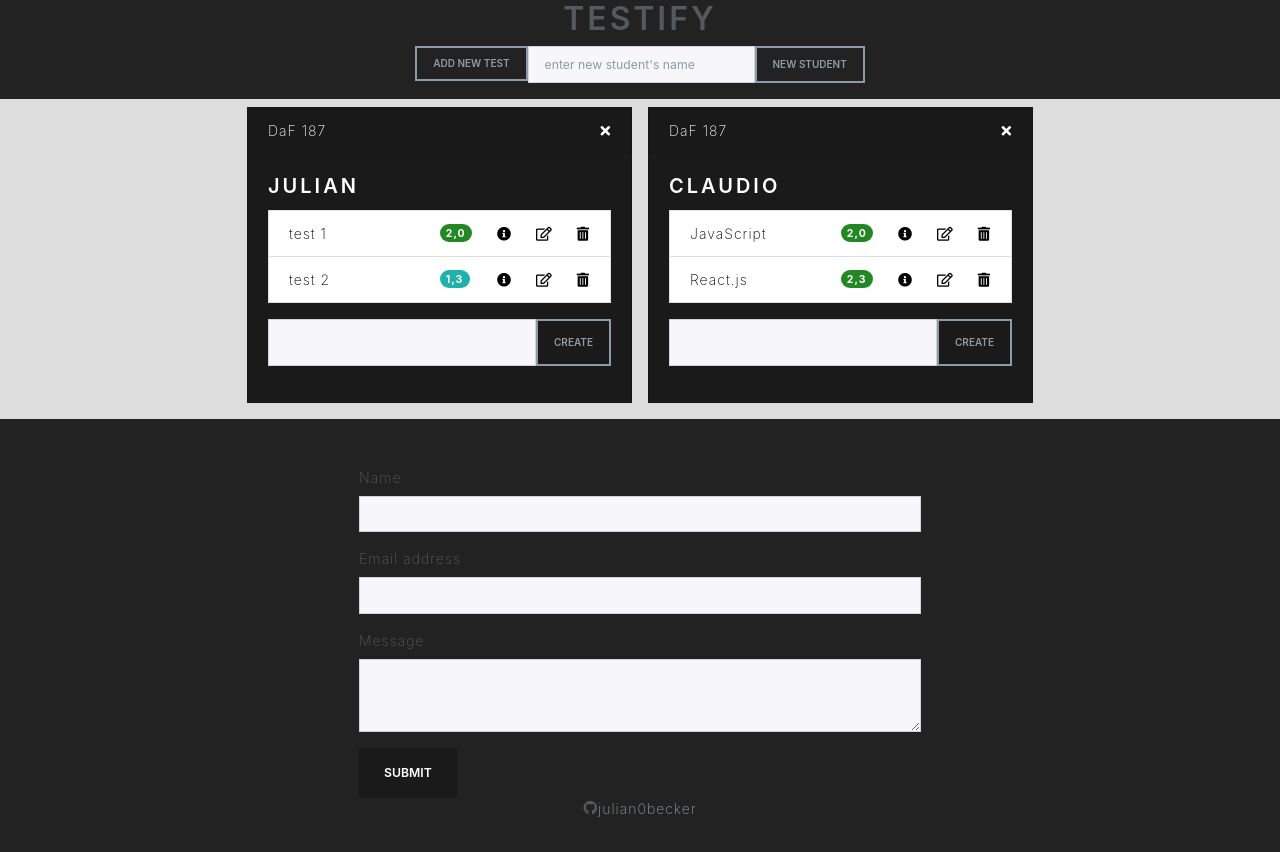
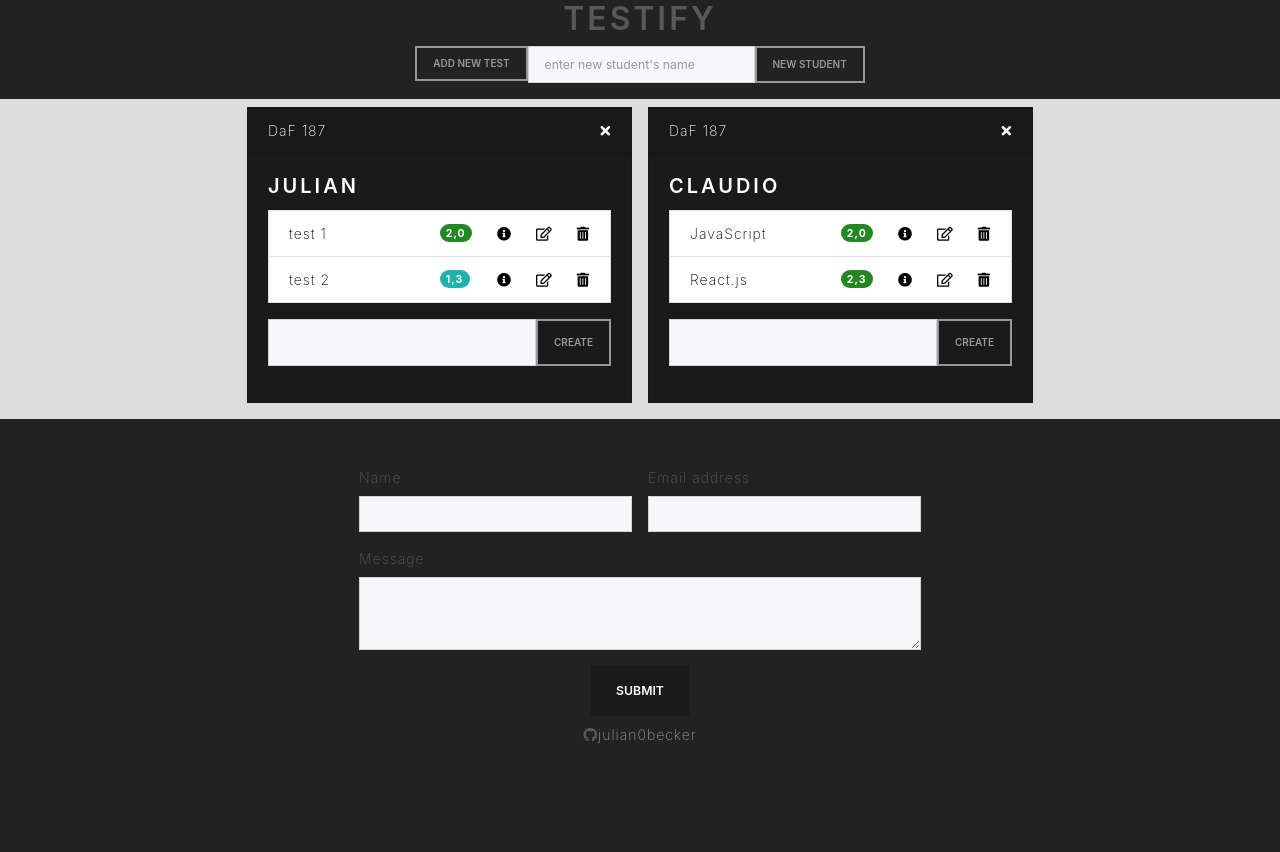
Before and after one commit to julian0becker/testscore, a React (Create React App) app: page / in a window 1280 px wide. Shown: the top 852 px of the page. After the commit the page ends 800 px from the top, so only its background shows below. Built offline with nearby package versions, Linux system fonts and the light colour scheme.

Commit message:
updated form design

```diff
--- a/src/App.js
+++ b/src/App.js
@@ -1064,8 +1064,9 @@ const AddNewTestAll = props => (
 const Footer = props => (
   <div className="p-5">
     <form action="POST" className="container-fluid w-50">
+      <div className="d-flex ">
         <input type="hidden" name="form-name" value="contact" />
-      <div className="form-group">
+        <div className="form-group flex-fill">
           <label for="inputName">Name</label>
           <input
             type="text"
@@ -1073,7 +1074,7 @@ const Footer = props => (
             name="inputName"
           />
         </div>
-      <div className="form-group">
+        <div className="form-group ml-3 flex-fill">
           <label for="email">Email address</label>
           <input
             type="email"
@@ -1082,7 +1083,8 @@ const Footer = props => (
             aria-describedby="emailHelp"
           />
         </div>
-      <div className="form-group">
+      </div>
+      <div className="form-group ">
         <label for="inputMessage">Message</label>
         <textarea
           class="form-control form-control-sm"
@@ -1091,10 +1093,11 @@ const Footer = props => (
         />
       </div>
       <div data-netlify-recaptcha />
-
+      <div className="d-flex justify-content-center mb-2">
         <button type="submit" className="btn btn-primary">
           Submit
         </button>
+      </div>
     </form>
     <div className="d-flex justify-content-center">
       <i className="d-flex align-items-center fab fa-github" />
```
Lines whose indentation alone changed are shown as unchanged.
